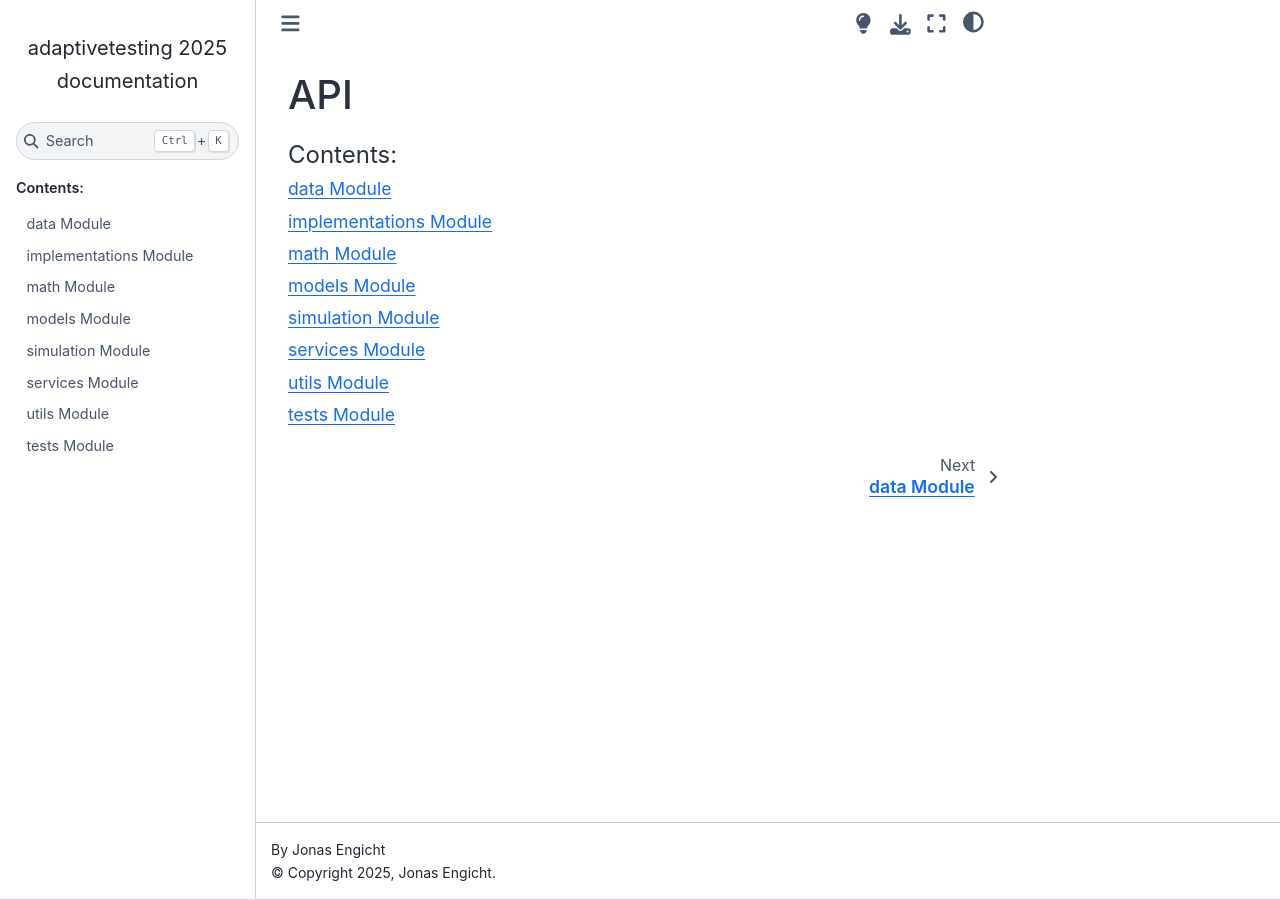
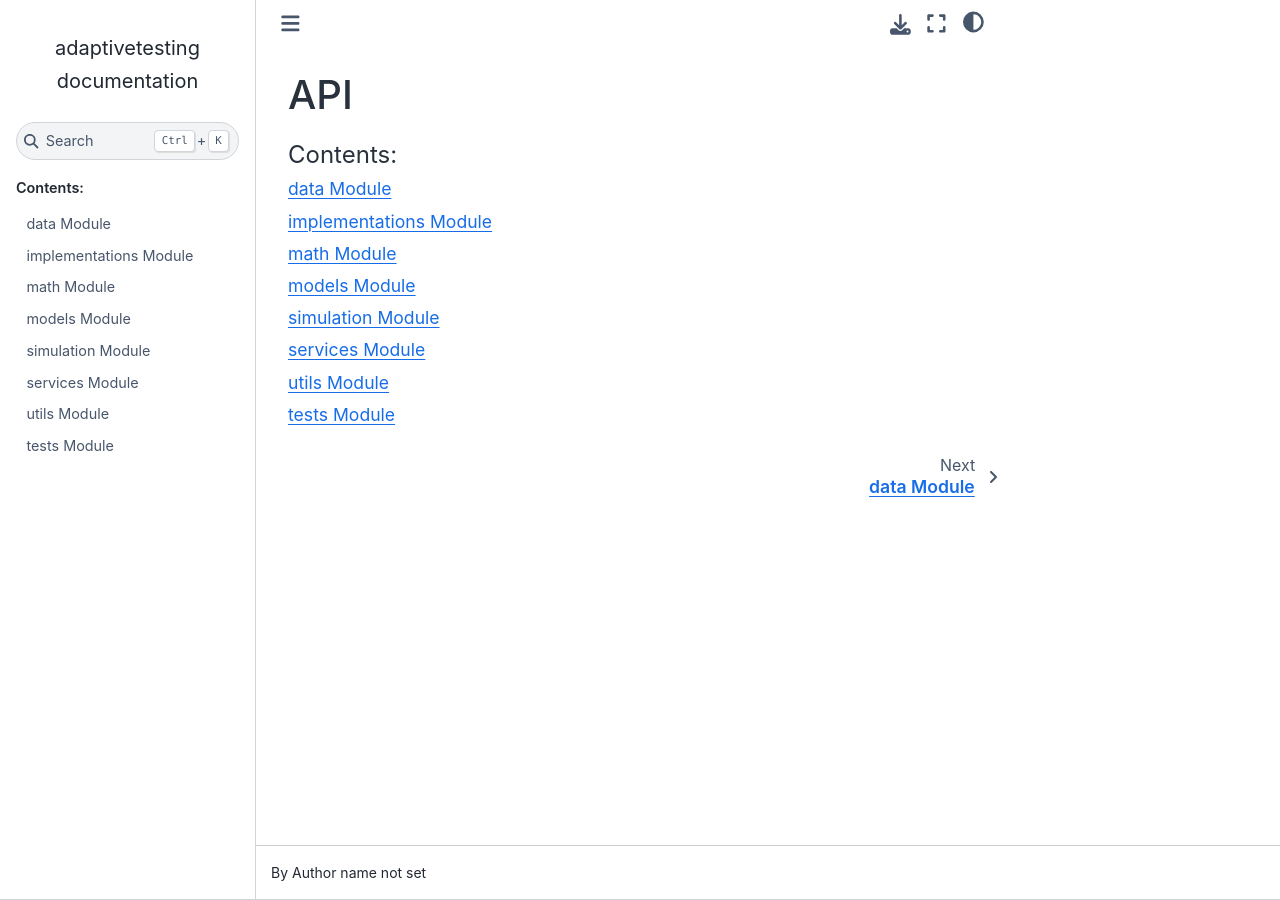
Before and after one commit to condecon/adaptivetesting, a Sphinx documentation site: the page built from docs/docs_source/source/index.rst, in a window 1280 px wide. Built offline with Sphinx 7.4.7 and the Sphinx Book theme 1.1.4, drawn with Linux system fonts in a browser that asks for light colours.

```diff
--- a/docs/docs_source/source/conf.py
+++ b/docs/docs_source/source/conf.py
@@ -12,9 +12,6 @@ sys.path.insert(0, os.path.abspath('../../'))
 # https://www.sphinx-doc.org/en/master/usage/configuration.html#project-information
 
 project = 'adaptivetesting'
-copyright = '2025, Jonas Engicht'
-author = 'Jonas Engicht'
-release = '2025'
 
 # -- General configuration ---------------------------------------------------
 # https://www.sphinx-doc.org/en/master/usage/configuration.html#general-configuration
@@ -31,19 +28,4 @@ autoclass_content = 'both'
 
 html_theme = 'sphinx_book_theme'
 html_static_path = ['_static']
-html_css_files = [
-    'main.css',
-]
-html_logo = "_static/logo.svg"
-html_theme_options = {
-    "navigation_depth": -1,
-    "repository_url": "https://github.com/condecon/adaptivetesting",
-    "use_issues_button": True
-
-}
-
-
-
-
-def setup(app: Sphinx):
-    app.add_css_file("main.css")
+markdown_uri_doc_suffix = ""
```
Also changed, not shown: 1 other file.
